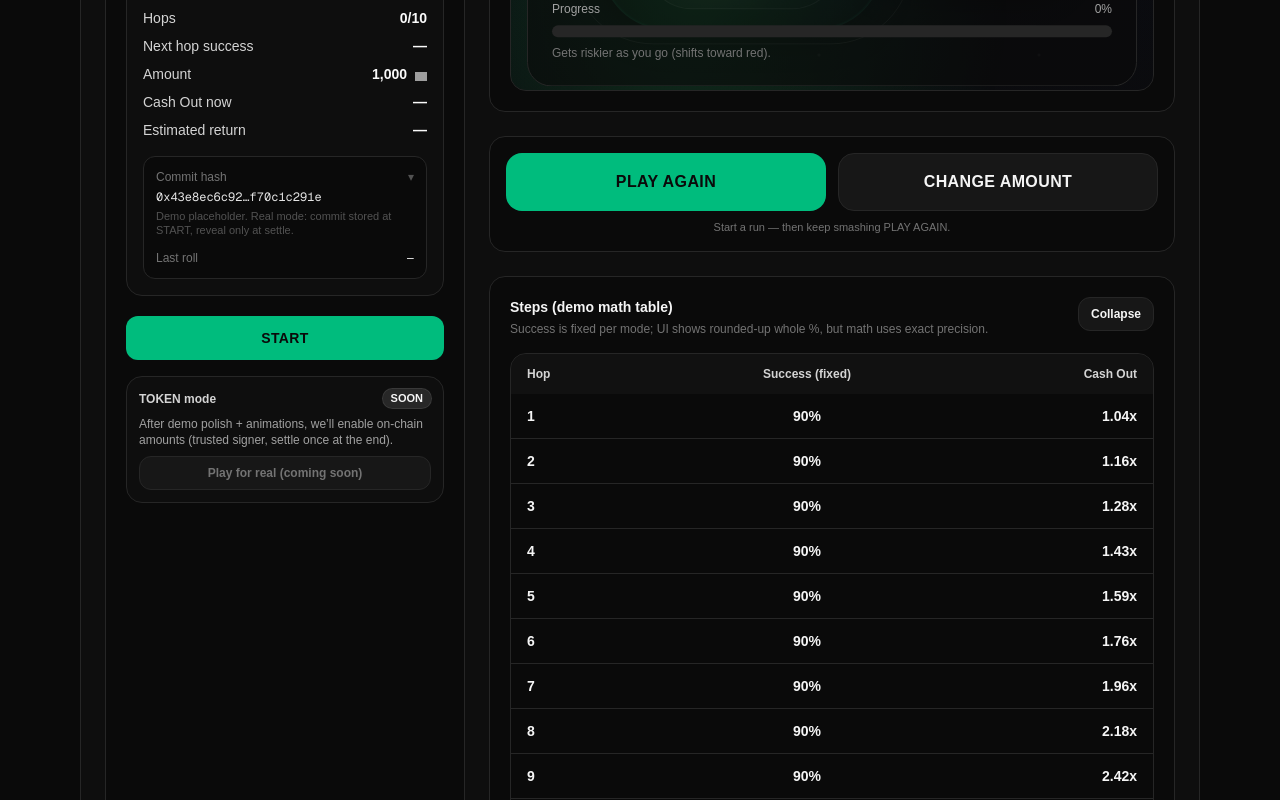
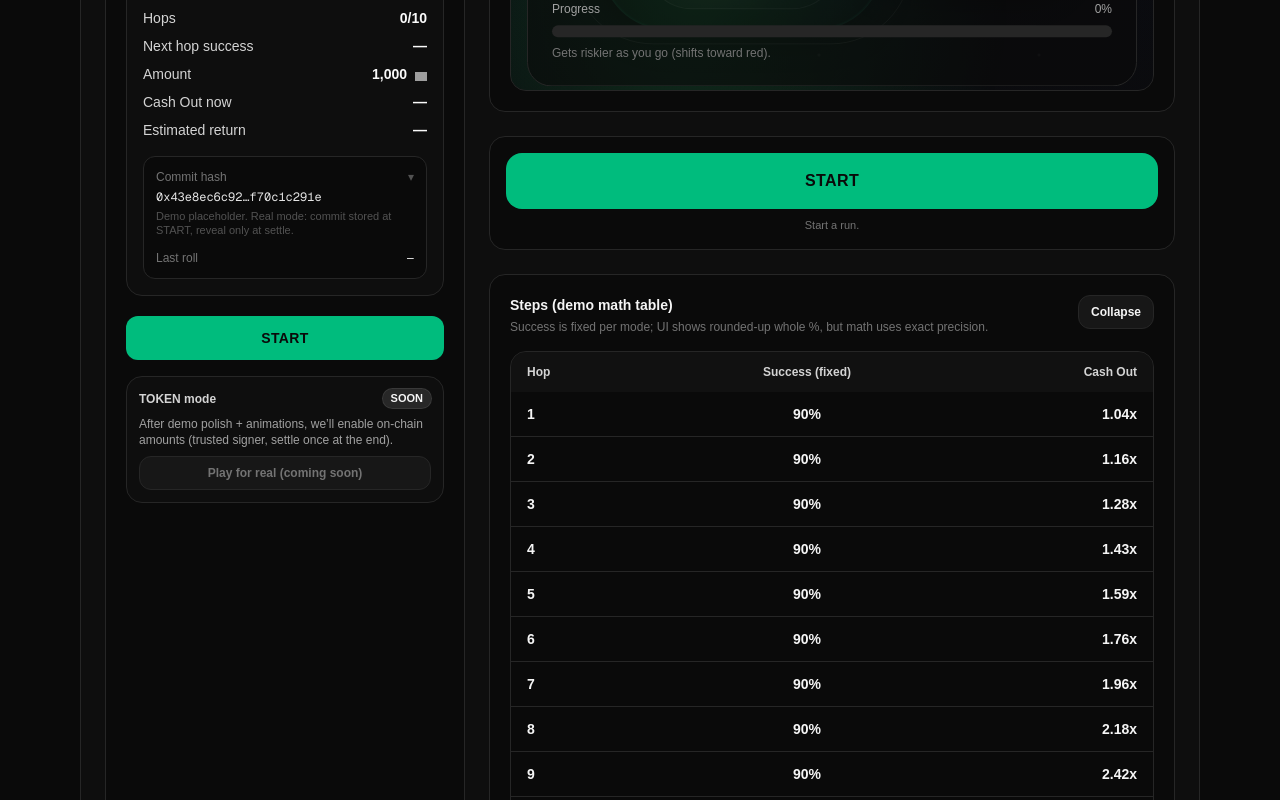
Before and after one commit to DonaldToad/lilypad-leap, a Next.js app: page /play in a window 1280 px wide. Shown: the part 880-1680 px from the top of the page. Built offline with nearby package versions, Linux system fonts and the light colour scheme; grey boxes are pictures that could not be loaded.

Commit message:
fix(play): restore START/HOP CTA flow; show Play Again only after end

```diff
--- a/app/play/page.tsx
+++ b/app/play/page.tsx
@@ -228,7 +228,7 @@ export default function PlayPage() {
   // Scroll helper
   const tableWrapRef = useRef<HTMLDivElement | null>(null);
 
-  // NEW: scroll target = Outcome board / canvas (where the toad is)
+  // Scroll target = Outcome board / canvas (where the toad is)
   const boardScrollRef = useRef<HTMLDivElement | null>(null);
 
   // Remember last amount used at START, so PLAY AGAIN can reuse it
@@ -626,47 +626,43 @@ export default function PlayPage() {
   const modeToneClass =
     modeKey === "safe" ? "toneSafe" : modeKey === "wild" ? "toneWild" : "toneInsane";
 
-  // --- Bottom CTA behavior: ALWAYS show PLAY AGAIN + CHANGE AMOUNT ---
-  const playAgainDisabled = useMemo(() => {
+  // ✅ BELOW-CANVAS CTA FIX:
+  // - Default: single button that reads START then HOP (normal run flow)
+  // - Only after CASH OUT or BUSTED: swap to 2-button layout (PLAY AGAIN + CHANGE AMOUNT)
+  const showPostOutcomeButtons = ended;
+
+  const bottomPrimaryLabel = useMemo(() => {
+    if (!hasStarted) return "START";
+    // Keep the original run flow: HOP during the run.
+    // (At MAX HIT, the user should cash out; keep it clear.)
+    if (hops >= MAX_HOPS) return "CASH OUT";
+    return "HOP";
+  }, [hasStarted, hops]);
+
+  const bottomPrimaryDisabled = useMemo(() => {
     if (!hasStarted) return !canStart;
-    if (ended) return false;
     if (hops >= MAX_HOPS) return !canCashOut;
     return !canHop;
-  }, [hasStarted, canStart, ended, hops, canCashOut, canHop]);
-
-  function onPlayAgainButton() {
-    // Not started -> START
+  }, [hasStarted, canStart, hops, canCashOut, canHop]);
+
+  function onBottomPrimary() {
     if (!hasStarted) {
       startRun();
       return;
     }
-
-    // Ended -> immediate new run with same amount
-    if (ended) {
-      playAgainSameAmount();
+    if (hops >= MAX_HOPS) {
+      cashOut();
       return;
     }
-
-    // In run -> continue (HOP) OR (MAX HIT) cash out
-    if (hops >= MAX_HOPS) {
-      if (canCashOut) cashOut();
-      return;
-    }
-
     hopOnce();
   }
 
-  function onChangeAmountButton() {
-    // Always take them back to amount entry, same interface
-    changeAmountFlow();
-  }
-
   const bottomHint = useMemo(() => {
-    if (!hasStarted) return "Start a run — then keep smashing PLAY AGAIN.";
-    if (ended) return "Busted or cashed — PLAY AGAIN keeps the same amount.";
-    if (hops >= MAX_HOPS) return "MAX HIT reached — PLAY AGAIN will cash out.";
-    return actionLocked ? "…" : "PLAY AGAIN continues the run (HOP).";
-  }, [hasStarted, ended, hops, actionLocked]);
+    if (showPostOutcomeButtons) return "Busted or cashed out — choose your next move.";
+    if (!hasStarted) return "Start a run.";
+    if (hops >= MAX_HOPS) return "MAX HIT — cash out to lock it in.";
+    return actionLocked ? "…" : "Primary action.";
+  }, [showPostOutcomeButtons, hasStarted, hops, actionLocked]);
 
   return (
     <main className="min-h-screen bg-neutral-950 text-neutral-50">
@@ -1474,32 +1470,42 @@ export default function PlayPage() {
                 </div>
               </div>
 
-              {/* PRIMARY CTA under Canvas: ALWAYS PLAY AGAIN + CHANGE AMOUNT */}
+              {/* ✅ PRIMARY CTA under Canvas (FIXED SEQUENCE) */}
               <div className="rounded-2xl border border-neutral-800 bg-neutral-950 p-4">
-                <div className="grid grid-cols-2 gap-3">
+                {!showPostOutcomeButtons ? (
                   <button
                     type="button"
-                    onClick={onPlayAgainButton}
-                    disabled={playAgainDisabled}
+                    onClick={onBottomPrimary}
+                    disabled={bottomPrimaryDisabled}
                     className={[
-                      "rounded-2xl px-4 py-4 text-base font-extrabold tracking-wide transition",
-                      playAgainDisabled
+                      "w-full rounded-2xl px-4 py-4 text-base font-extrabold tracking-wide transition",
+                      bottomPrimaryDisabled
                         ? "cursor-not-allowed border border-neutral-800 bg-neutral-900 text-neutral-500"
                         : "bg-emerald-500 text-neutral-950 hover:bg-emerald-400",
                     ].join(" ")}
                     style={hopPulse ? { animation: "hopPulse 160ms ease-out" } : undefined}
                   >
+                    {bottomPrimaryLabel}
+                  </button>
+                ) : (
+                  <div className="grid grid-cols-2 gap-3">
+                    <button
+                      type="button"
+                      onClick={playAgainSameAmount}
+                      className="rounded-2xl px-4 py-4 text-base font-extrabold tracking-wide transition bg-emerald-500 text-neutral-950 hover:bg-emerald-400"
+                    >
                       PLAY AGAIN
                     </button>
 
                     <button
                       type="button"
-                    onClick={onChangeAmountButton}
+                      onClick={changeAmountFlow}
                       className="rounded-2xl border border-neutral-800 bg-neutral-900 px-4 py-4 text-base font-extrabold tracking-wide text-neutral-100 hover:bg-neutral-800/60"
                     >
                       CHANGE AMOUNT
                     </button>
                   </div>
+                )}
 
                 <div className="mt-2 text-center text-[11px] text-neutral-500">
                   {bottomHint}
```
Lines whose indentation alone changed are shown as unchanged.
